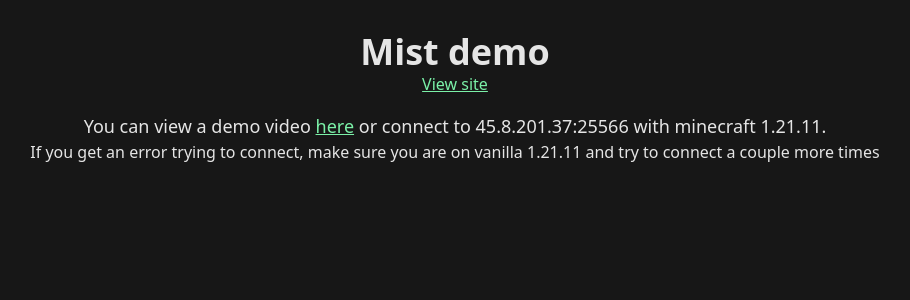
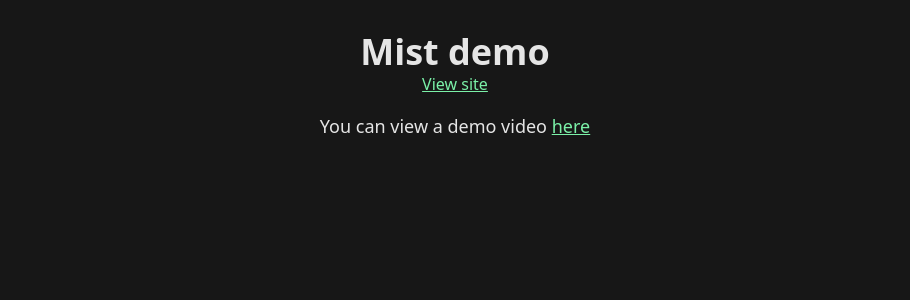
Before and after one commit to cyteon/mist, a SvelteKit app: page /demo in a window 1280 px wide. Shown: the top 300 px of the page, without its empty margins (185-1095 px from the left). Built offline with nearby package versions, Linux system fonts and the light colour scheme.

Commit message:
bye bye demo

```diff
--- a/src/routes/demo/+page.svelte
+++ b/src/routes/demo/+page.svelte
@@ -4,7 +4,5 @@
     <p class="mt-4 text-lg">
         You can view a demo video
         <a href="https://youtu.be/mOHG03tqhy4" class="text-green-300 underline">here</a>
-        or connect to 45.8.201.37:25566 with minecraft 1.21.11.
     </p>
-    <p>If you get an error trying to connect, make sure you are on vanilla 1.21.11 and try to connect a couple more times</p>
 </div>
```
